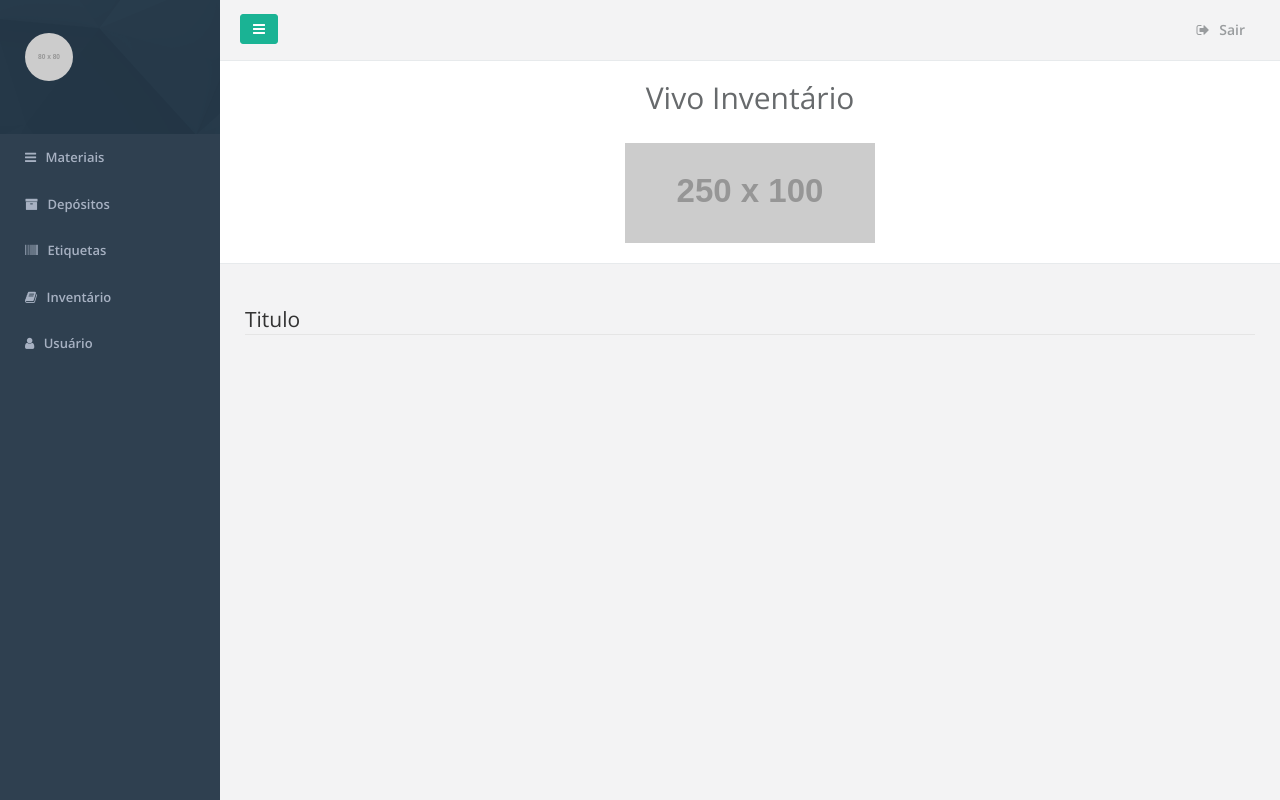
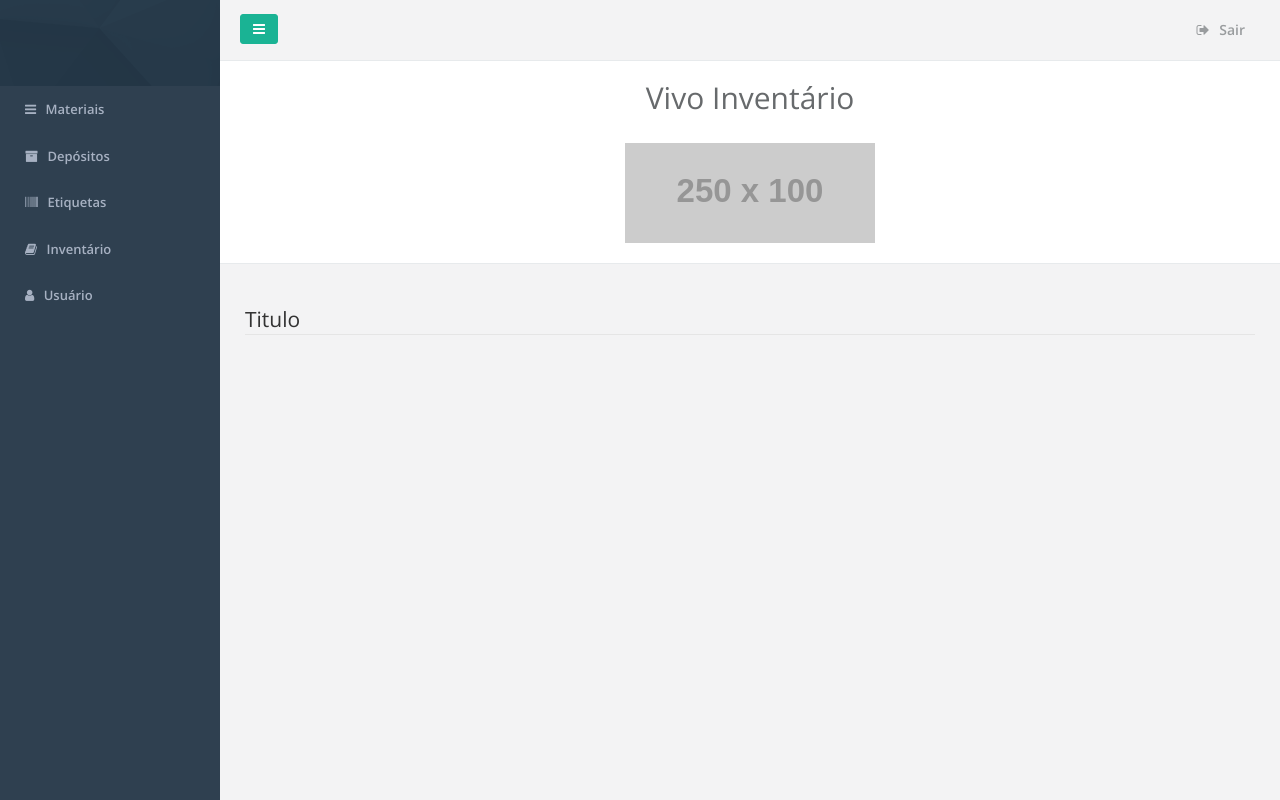
Before and after one commit to matheushf/Inventario-Telefonica, a PHP site: template templates/EsqueletoDefault.php in a window 1280 px wide. Run offline with PHP 8.4, Linux system fonts and the light colour scheme; the template is opened without the code that fills it, so the values that code supplies are empty; the visitor is signed in with stand-in values (Sample User, id 1); grey boxes labelled with a size stand in for pictures from a placeholder-image service; some libraries are stand-ins or nearby versions.

Commit message:
adjustments

```diff
--- a/head.php
+++ b/head.php
@@ -70,8 +70,6 @@
                     <ul class="nav metismenu" id="side-menu">
                         <li class="nav-header">
                             <div class="dropdown profile-element">
-                                <span> <img alt="image" class="img-circle" src="https://placehold.it/80x80" style="width: 48px;">
-                                </span>
                                 <p style="margin-top: 10px">
                                     <span class="clear"> <span class="" style="color: white">
 
```
Also changed, not shown: 2 other files.
